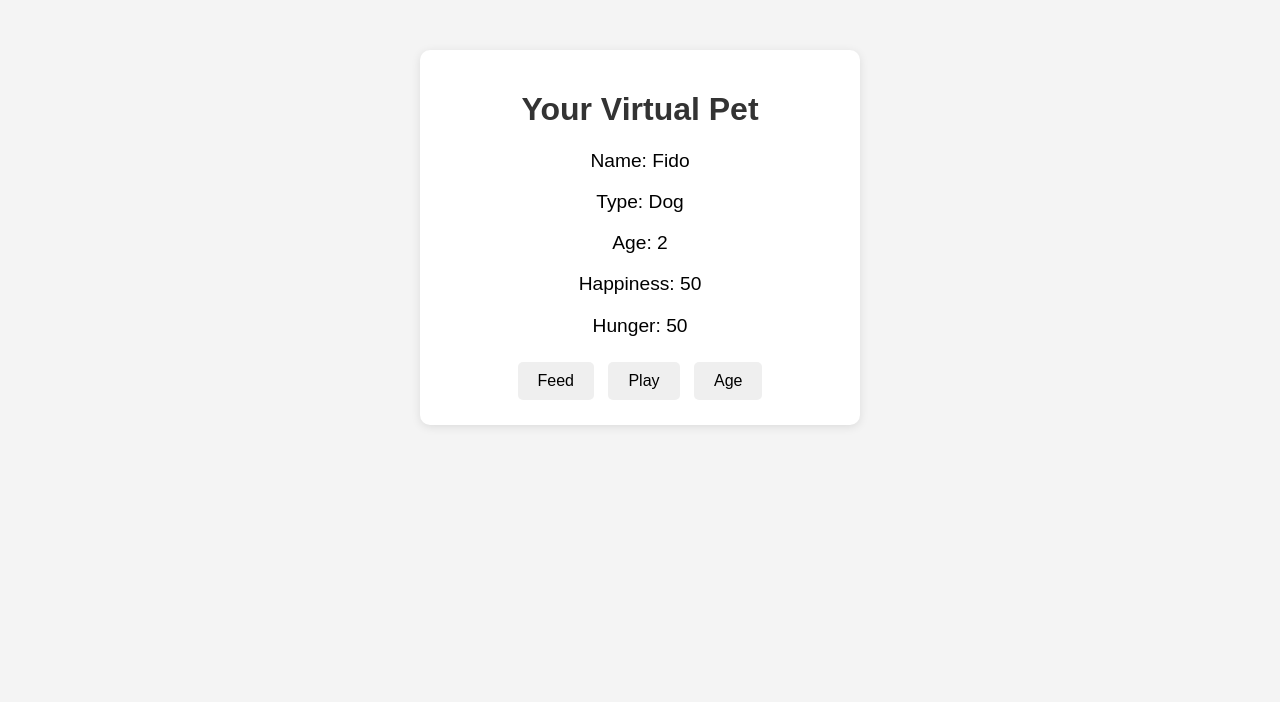
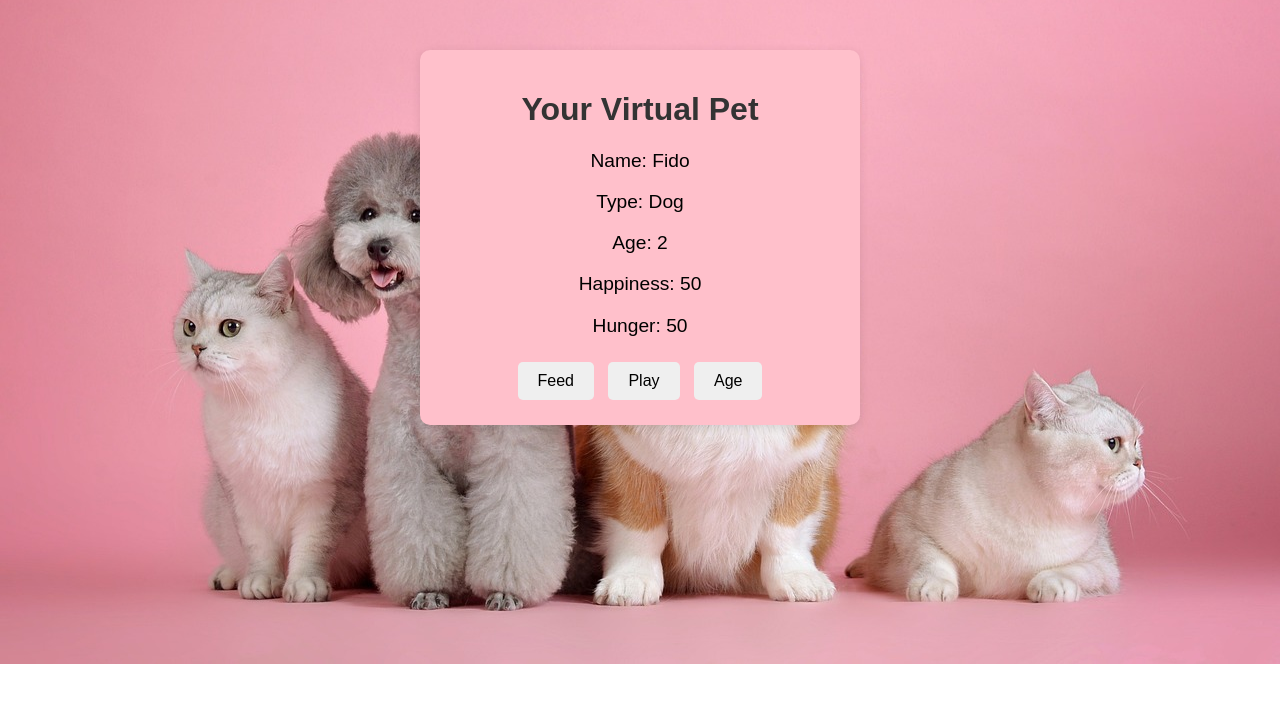
Before and after one commit to moeed038ulazeem/task-0-7-sylani, a plain HTML site: page index.html in a window 1280 px wide. Drawn offline with Linux system fonts and the light colour scheme.

Commit message:
background image are added

```diff
--- a/styele.css
+++ b/styele.css
@@ -1,6 +1,9 @@
 body {
     font-family: Arial, sans-serif;
-    background-color: #f4f4f4;
+    /* background-color: #f4f4f4; */
+    background-image: url("./pets-3715733_1280.jpg");
+    background-position: 100%;
+    background-repeat: no-repeat;
     text-align: center;
 }
 
@@ -8,7 +11,8 @@ body {
     max-width: 400px;
     margin: 50px auto;
     padding: 20px;
-    background: white;
+    background: pink;
+    backface-visibility: visible;
     border-radius: 10px;
     box-shadow: 0 2px 10px rgba(0,0,0,0.1);
 }
```
Also changed, not shown: pets-3715733_1280.jpg (added).
